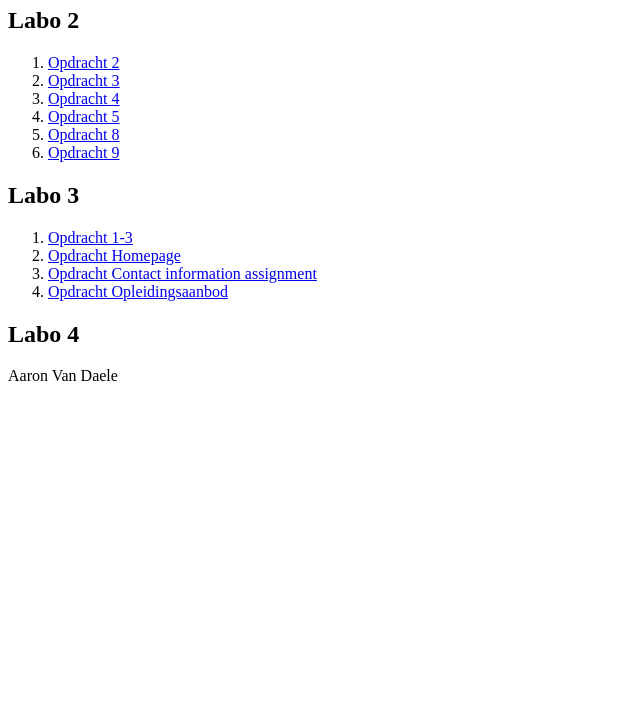
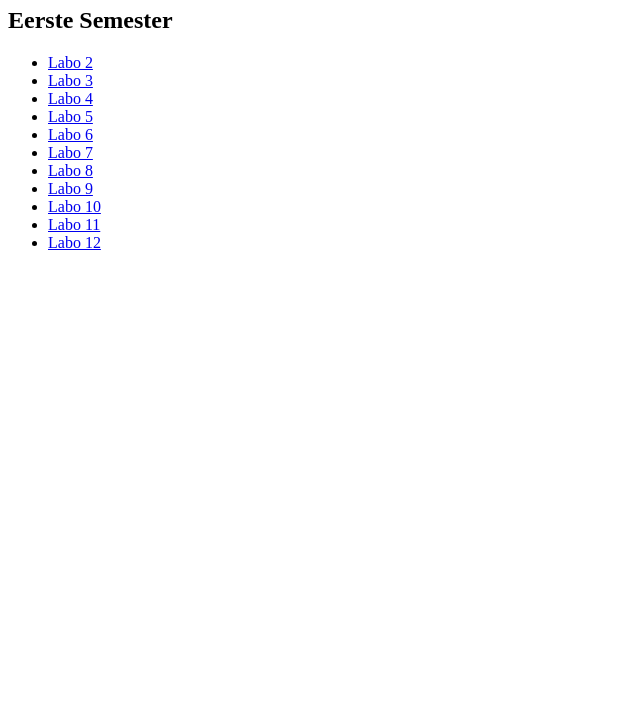
Before and after one commit to AaronJens/AaronJens.github.io, a plain HTML site: page index.html in a window 1280 px wide. Shown: the part 73-800 px from the top of the page, without its empty margins (0-640 px from the left). Drawn offline with Linux system fonts and the light colour scheme.

Commit message:
pagina layout

```diff
--- a/index.html
+++ b/index.html
@@ -1,31 +1,28 @@
 <!DOCTYPE html>
 <html lang="nl">
 <head>
-    <meta charset="UTF-8">
-    <title>Web Development I</title>
+<meta charset="UTF-8">
+<title>Labo's web development 1 - 2024-25</title>
 </head>
 <body>
-<h1>Web Development I - Semister 1</h1>
-<h2>Labo 2</h2>
-<ol>
-    <li><a href="opdracht2/opdracht2.html">Opdracht 2</a></li>
-    <li><a href="opdracht3/opdracht3.html">Opdracht 3</a></li>
-    <li><a href="opdracht4/opdracht4.html">Opdracht 4</a></li>
-    <li><a href="opdracht5/opdracht5.html">Opdracht 5</a></li>
-    <li><a href="opdracht8/opdracht8.html">Opdracht 8</a></li>
-    <li><a href="opdracht9/opdracht9.html">Opdracht 9</a></li>
-</ol>
-<h2>Labo 3</h2>
-<ol>
-    <li><a href="Labo3/Opdrachten_1_2_3.html">Opdracht 1-3</a></li>
-    <li><a href="Labo3/Homepage/index.html">Opdracht Homepage</a></li>
-    <li><a href="Labo3/Contact/index.html">Opdracht Contact information assignment</a></li>
-    <li><a href="Labo3/Opleidingsaanbod/index.html">Opdracht Opleidingsaanbod</a></li>
-</ol>
-<h2>Labo 4</h2>
-
-<footer>
-    <p>Aaron Van Daele</p>
-</footer>
+<header>
+    <h1>Labo's van Aaron Jens Van Daele</h1>
+</header>
+<section>
+<h2>Eerste Semester</h2>
+<ul>
+    <li><a href="Labo2/Index.html">Labo 2</a></li>
+    <li><a href="Labo3/Index.html">Labo 3</a></li>
+    <li><a href="Labo4/Index.html">Labo 4</a></li>
+    <li><a href="Labo5/Index.html">Labo 5</a></li>
+    <li><a href="Labo6/Index.html">Labo 6</a></li>
+    <li><a href="Labo7/Index.html">Labo 7</a></li>
+    <li><a href="Labo8/Index.html">Labo 8</a></li>
+    <li><a href="Labo9/Index.html">Labo 9</a></li>
+    <li><a href="Labo10/Index.html">Labo 10</a></li>
+    <li><a href="Labo11/Index.html">Labo 11</a></li>
+    <li><a href="Labo12/Index.html">Labo 12</a></li>
+</ul>
+</section>
 </body>
 </html>
```
Also changed, not shown: Labo2/Index.html (added, +24 -0 lines), Labo3/Index.html (added, +22 -0 lines).
